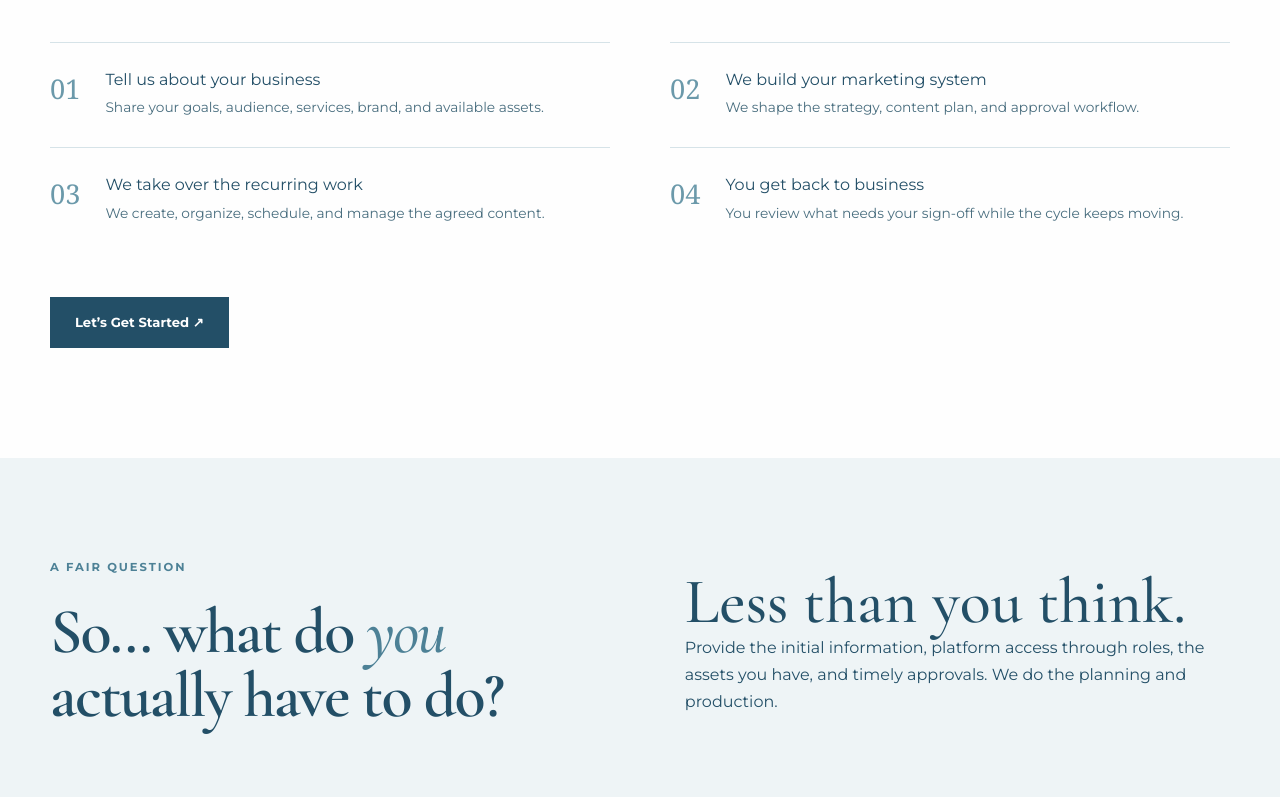
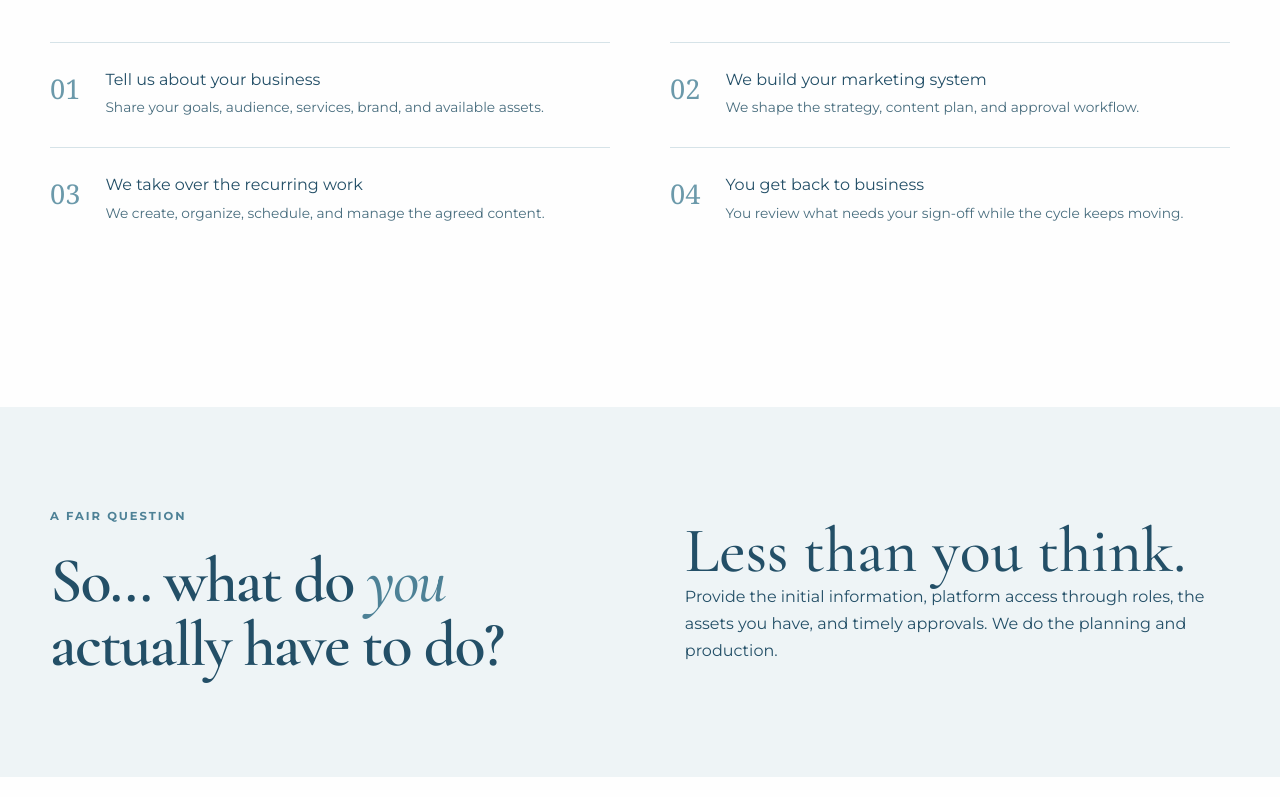
Before and after one commit to NewEnglandCreatives/New-England-Creatives, a Next.js app: page / in a window 1280 px wide. Shown: the part 3179-3976 px from the top of the page. Built offline with nearby package versions, Linux system fonts and the light colour scheme.

Commit message:
Remove redundant How It Works CTA

```diff
--- a/app/page.tsx
+++ b/app/page.tsx
@@ -34,7 +34,7 @@ export default function Home() {
     <section className="burden"><div className="wrap burden-grid"><div><p className="eyebrow">ONE LESS THING TO CARRY</p><h2>Imagine never having to ask, <em>“What should I post today?”</em></h2><p>Your business already has enough moving parts. Ideas, captions, graphics, hashtags, trends, calendars, and posting times can live with us.</p></div><div className="burden-card"><span>YOUR MARKETING TO-DO LIST</span>{["Plan this week’s posts","Write captions","Design graphics","Remember to publish"].map(x=><div className="crossed" key={x}>{x}</div>)}<strong>Handled by New England Creatives.</strong></div></div></section>
     <section className="section wrap" id="services"><div className="section-head"><p className="eyebrow">WHAT WE HANDLE</p><h2>You hand us the marketing.<br/><em>We handle the rest.</em></h2></div><div className="service-grid">{services.map(([a,b],i)=><article className="service-card" key={a}><span className="number">0{i+1}</span><h3>{a}</h3><p>{b}</p></article>)}</div><div className="center-action"><Link className="text-link" href="/services">Explore services and packages ↗</Link></div></section>
     <section className="autopilot"><div className="wrap"><p className="eyebrow light">A SYSTEM THAT KEEPS MOVING</p><h2>Put your marketing <em>on autopilot.</em></h2><p>Once we’re set up, your marketing doesn’t have to live in your head. Our team combines strategy, creative work, and careful automation to keep it moving.</p><div className="process">{["Your business","Our creative team","Human-led work + smart tools","Your audience"].map(x=><div key={x}>{x}</div>)}</div><p>You stay focused on your business. We stay focused on your marketing.</p></div></section>
-    <section className="section wrap" id="how-it-works"><div className="section-head"><p className="eyebrow">HOW IT WORKS</p><h2>Getting started is easier<br/>than doing it yourself.</h2></div><div className="steps">{steps.map(([a,b],i)=><article key={a}><span>0{i+1}</span><div><h3>{a}</h3><p>{b}</p></div></article>)}</div><Link className="button" href="/get-started">Let’s Get Started ↗</Link></section>
+    <section className="section wrap" id="how-it-works"><div className="section-head"><p className="eyebrow">HOW IT WORKS</p><h2>Getting started is easier<br/>than doing it yourself.</h2></div><div className="steps">{steps.map(([a,b],i)=><article key={a}><span>0{i+1}</span><div><h3>{a}</h3><p>{b}</p></div></article>)}</div></section>
     <section className="answer"><div className="wrap answer-grid"><div><p className="eyebrow">A FAIR QUESTION</p><h2>So… what do <em>you</em> actually have to do?</h2></div><div><p className="big-answer">Less than you think.</p><p>Provide the initial information, platform access through roles, the assets you have, and timely approvals. We do the planning and production.</p></div></div></section>
     <section className="section wrap"><div className="section-head"><p className="eyebrow">WHO IT’S FOR</p><h2>Built for business owners<br/>with better things to do.</h2></div><div className="industries">{["Restaurants & food","Beauty & wellness","Retail","Professional services","Local service businesses","Startups & entrepreneurs"].map(x=><span key={x}>{x}</span>)}</div><p className="section-note">Our goal is the same for each business: take the recurring marketing workload off your plate.</p></section>
     <section className="value"><div className="wrap"><p className="eyebrow">THE VALUE</p><h2>More consistency. <em>Less work.</em></h2><div className="value-grid"><div>Less time spent marketing</div><div>More consistent content</div><div>A system that keeps moving</div></div><p>We build a recognizable presence that supports your business without asking you to manage it every day.</p></div></section>
```
